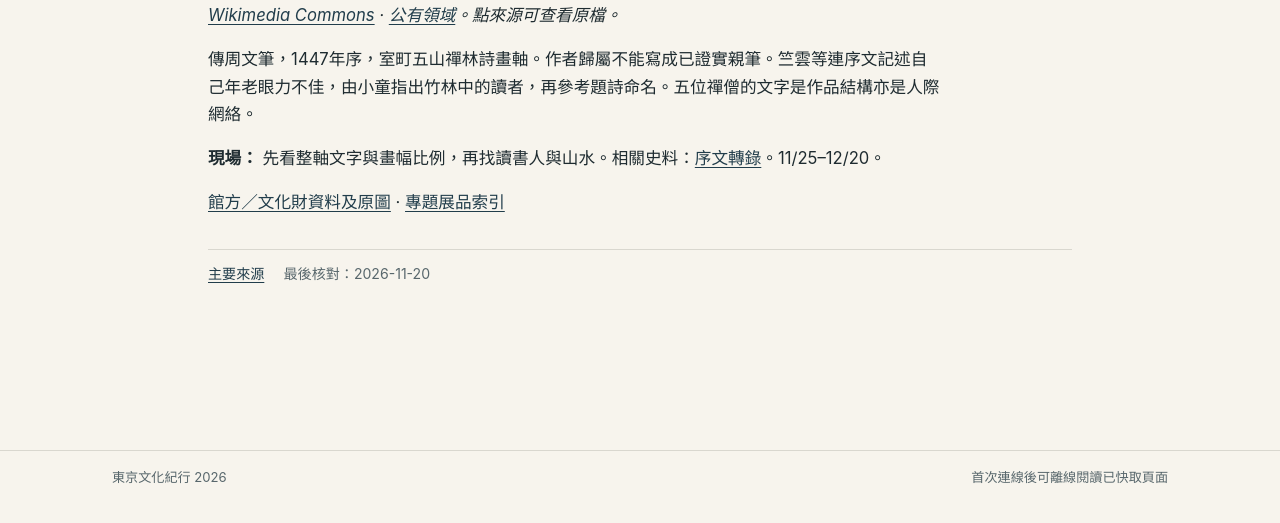
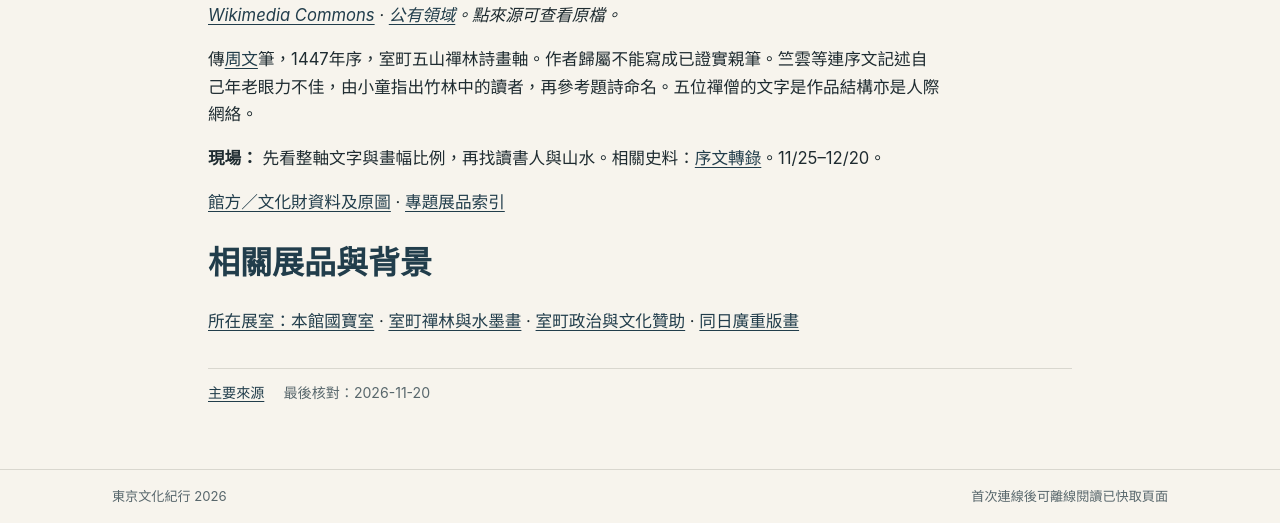
Before and after one commit to davetwchiu/tokyo-culture-trip-2026, a Jekyll site: the page built from content/works/chikusai.md, in a window 1280 px wide and 1229 px high. Shown: the part 706-1229 px from the top of the window. Built offline with Jekyll 4.4.1, drawn with Linux system fonts in a browser that asks for light colours.

Commit message:
Link chikusai object to museum and interpretive context

```diff
--- a/content/works/chikusai.md
+++ b/content/works/chikusai.md
@@ -22,8 +22,12 @@ offline: true
 *《竹斎読書図》（傳周文筆）下方畫幅局部；留意山水、松與題詩。 相片／圖像：[e國寶 / Wikimedia Commons](https://commons.wikimedia.org/wiki/File:Shubun_-_Reading_in_a_Bamboo_Grove_detail.jpg) · [公有領域](https://creativecommons.org/publicdomain/mark/1.0/)。點來源可查看原檔。*
 
 
-傳周文筆，1447年序，室町五山禪林詩畫軸。作者歸屬不能寫成已證實親筆。竺雲等連序文記述自己年老眼力不佳，由小童指出竹林中的讀者，再參考題詩命名。五位禪僧的文字是作品結構亦是人際網絡。
+傳[周文](/tokyo-culture-trip-2026/history/culture/#zen-painting)筆，1447年序，室町五山禪林詩畫軸。作者歸屬不能寫成已證實親筆。竺雲等連序文記述自己年老眼力不佳，由小童指出竹林中的讀者，再參考題詩命名。五位禪僧的文字是作品結構亦是人際網絡。
 
 **現場：** 先看整軸文字與畫幅比例，再找讀書人與山水。相關史料：[序文轉錄](https://www.tobunken.go.jp/materials/nenki/2525200.html)。11/25–12/20。
 
 [館方／文化財資料及原圖](https://emuseum.nich.go.jp/detail?content_base_id=100145&content_part_id=1&langId=ja) · [專題展品索引](../)
+
+## 相關展品與背景
+
+[所在展室：本館國寶室](/tokyo-culture-trip-2026/museums/tokyo-national-museum/buildings/honkan/#treasure-room) · [室町禪林與水墨畫](/tokyo-culture-trip-2026/history/culture/#zen-painting) · [室町政治與文化贊助](/tokyo-culture-trip-2026/history/political/#muromachi) · [同日廣重版畫](/tokyo-culture-trip-2026/works/hiroshige/)
```
